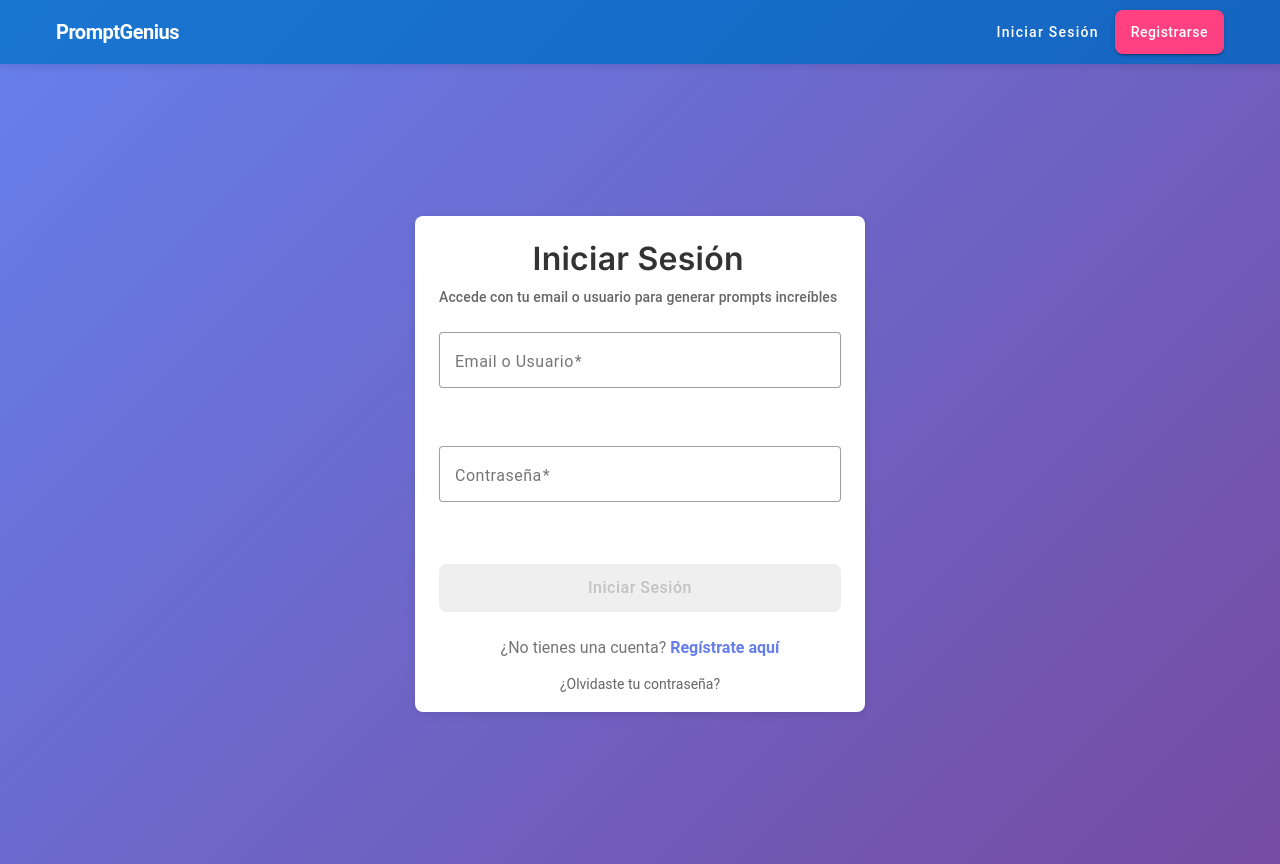
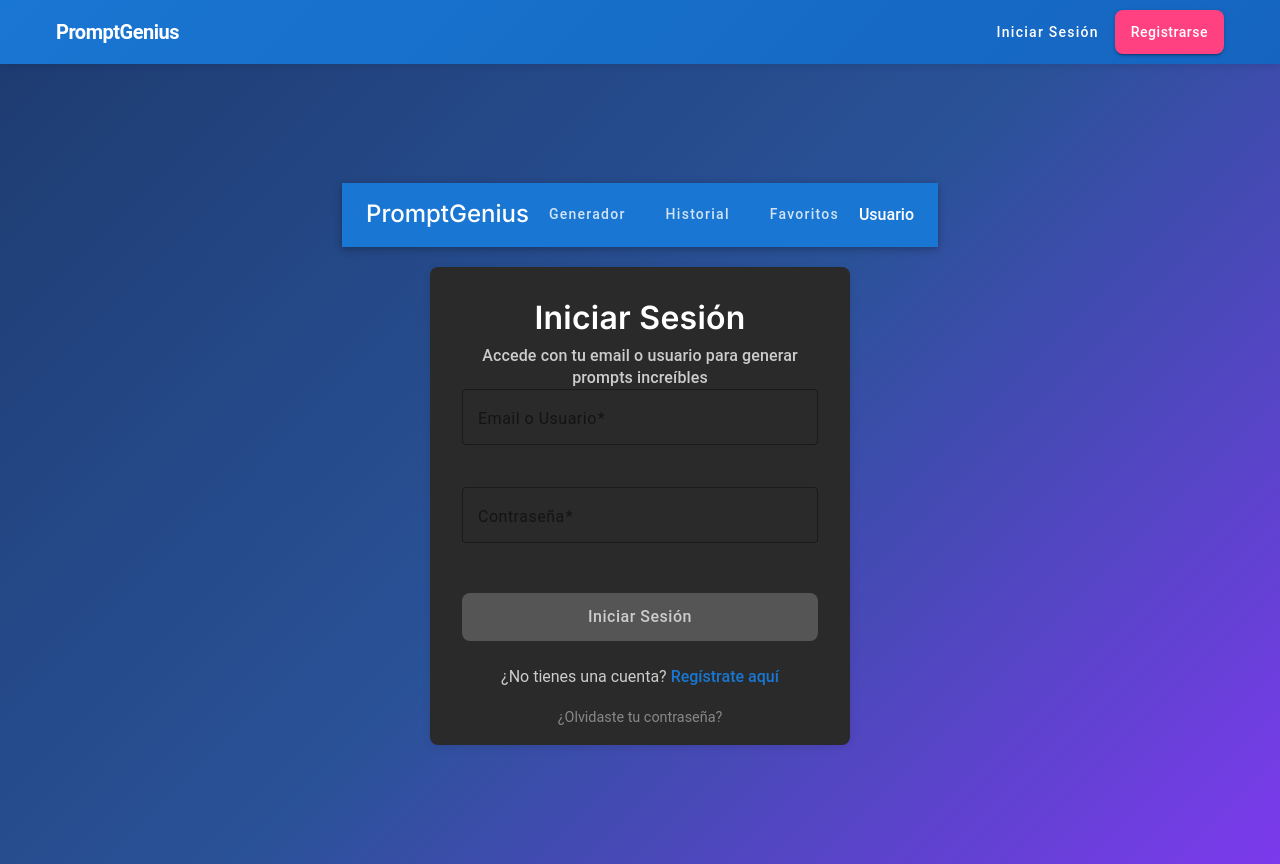
Before and after one commit to Biershoot/SaaS_generador_de_prompts_frontend, an Angular app: page /login in a window 1280 px wide. Built offline with nearby package versions, Linux system fonts and the light colour scheme; no server answers.

Commit message:
feat: agregar header principal solo en la página de login, mantener generador sin header

```diff
--- a/src/app/pages/login/login.component.css
+++ b/src/app/pages/login/login.component.css
@@ -1,91 +1,148 @@
-.auth-container {
-  display: flex;
-  justify-content: center;
-  align-items: center;
-  min-height: 100vh;
-  background: linear-gradient(135deg, #667eea 0%, #764ba2 100%);
-  padding: 20px;
+/* Header principal solo en la página de login */
+.header {
+  background: #1976d2;
+  padding: 0;
+  box-shadow: 0 2px 8px rgba(0,0,0,0.3);
+  position: sticky;
+  top: 0;
+  z-index: 1000;
 }
 
+.header-content {
+  display: flex;
+  align-items: center;
+  justify-content: space-between;
+  padding: 0 24px;
+  height: 64px;
+  max-width: 1200px;
+  margin: 0 auto;
+}
+
+.app-title {
+  font-size: 1.5rem;
+  font-weight: 500;
+  color: white;
+  margin: 0;
+}
+
+.nav-tabs {
+  display: flex;
+  gap: 0;
+}
+
+.nav-tab {
+  display: flex;
+  align-items: center;
+  gap: 6px;
+  padding: 12px 20px;
+  background: transparent;
+  border: none;
+  color: rgba(255, 255, 255, 0.8);
+  cursor: pointer;
+  transition: all 0.2s;
+  font-size: 14px;
+  font-weight: 500;
+}
+
+.nav-tab:hover {
+  background: rgba(255, 255, 255, 0.1);
+  color: white;
+}
+
+.nav-tab.active {
+  background: rgba(255, 255, 255, 0.2);
+  color: white;
+}
+
+.user-menu {
+  display: flex;
+  align-items: center;
+  color: white;
+  font-weight: 500;
+}
+
+/* Contenedor principal */
+.auth-container {
+  min-height: 100vh;
+  background: linear-gradient(135deg, #1e3c72 0%, #2a5298 50%, #7c3aed 100%);
+  display: flex;
+  flex-direction: column;
+  align-items: center;
+  justify-content: center;
+  padding: 20px;
+  font-family: 'Roboto', sans-serif;
+}
+
+/* Tarjeta de login */
 .login-card {
+  background: #2a2a2a;
+  border-radius: 16px;
+  box-shadow: 0 8px 32px rgba(0, 0, 0, 0.3);
   width: 100%;
-  max-width: 450px;
-  margin: 0 auto;
-  box-shadow: 0 10px 30px rgba(0, 0, 0, 0.2);
-  border-radius: 16px;
+  max-width: 420px;
+  margin-top: 20px;
 }
 
 .login-header {
   text-align: center;
-  padding: 24px 24px 0 24px;
+  padding: 32px 32px 0 32px;
+}
+
+.login-title {
+  margin-bottom: 8px;
 }
 
 .title-text {
+  color: white;
+  font-size: 2rem;
+  font-weight: 600;
   margin: 0;
-  color: #333;
-  font-weight: 600;
 }
 
 .login-subtitle {
-  color: #666;
-  margin-top: 8px;
-  font-size: 14px;
+  color: #ccc;
+  font-size: 1rem;
+  margin: 0;
 }
 
 .login-content {
-  padding: 24px;
+  padding: 0 32px 32px 32px;
 }
 
 /* Mensajes de error y éxito */
 .error-message {
+  background: rgba(244, 67, 54, 0.1);
+  border: 1px solid rgba(244, 67, 54, 0.3);
+  border-radius: 8px;
+  padding: 16px;
+  margin-bottom: 24px;
+  color: #f44336;
   display: flex;
   align-items: center;
   gap: 8px;
-  padding: 12px 16px;
-  margin-bottom: 16px;
-  background-color: #ffebee;
-  border: 1px solid #f44336;
-  border-radius: 8px;
-  color: #d32f2f;
-  font-size: 14px;
-  font-weight: 500;
-}
-
-.error-message mat-icon {
-  color: #f44336;
-  font-size: 20px;
-  height: 20px;
-  width: 20px;
 }
 
 .success-message {
+  background: rgba(76, 175, 80, 0.1);
+  border: 1px solid rgba(76, 175, 80, 0.3);
+  border-radius: 8px;
+  padding: 16px;
+  margin-bottom: 24px;
+  color: #4caf50;
   display: flex;
   align-items: center;
   gap: 8px;
-  padding: 12px 16px;
-  margin-bottom: 16px;
-  background-color: #e8f5e8;
-  border: 1px solid #4caf50;
-  border-radius: 8px;
-  color: #2e7d32;
-  font-size: 14px;
-  font-weight: 500;
-}
-
-.success-message mat-icon {
-  color: #4caf50;
-  font-size: 20px;
-  height: 20px;
-  width: 20px;
 }
 
 /* Formulario */
 .auth-form {
-  margin-bottom: 24px;
+  display: flex;
+  flex-direction: column;
+  gap: 20px;
 }
 
 .form-field-container {
-  margin-bottom: 20px;
+  width: 100%;
 }
 
 .full-width {
@@ -94,78 +151,127 @@
 
 .username-field,
 .password-field {
-  margin-bottom: 16px;
+  width: 100%;
 }
 
+/* Botones de acción */
 .auth-actions {
-  margin-top: 24px;
+  margin-top: 8px;
 }
 
 .login-button {
   width: 100%;
   height: 48px;
-  font-size: 16px;
-  font-weight: 600;
-  border-radius: 8px;
-  position: relative;
+  font-size: 1rem;
+  font-weight: 500;
+  background: #1976d2;
+  color: white;
 }
 
-.login-button[disabled] {
-  opacity: 0.6;
+.login-button:disabled {
+  background: #555;
+  color: #ccc;
 }
 
 .loading-icon {
-  animation: spin 1s linear infinite;
-}
-
-@keyframes spin {
-  from { transform: rotate(0deg); }
-  to { transform: rotate(360deg); }
+  margin-right: 8px;
 }
 
 /* Enlaces adicionales */
 .additional-links {
+  margin-top: 24px;
   text-align: center;
-  margin-top: 24px;
 }
 
 .register-link {
-  margin-bottom: 12px;
-  display: block;
+  margin: 0 0 16px 0;
+  color: #ccc;
 }
 
-.register-link .link {
-  color: #667eea;
+.link {
+  color: #1976d2;
   text-decoration: none;
-  font-weight: 600;
+  font-weight: 500;
 }
 
-.register-link .link:hover {
+.link:hover {
   text-decoration: underline;
 }
 
 .forgot-password-link {
-  color: #666;
+  color: #888;
   text-decoration: none;
-  font-size: 14px;
+  font-size: 0.9rem;
 }
 
 .forgot-password-link:hover {
+  color: #ccc;
   text-decoration: underline;
-  color: #333;
 }
 
 /* Responsive */
+@media (max-width: 768px) {
+  .header-content {
+    padding: 0 16px;
+    height: 56px;
+  }
+
+  .app-title {
+    font-size: 1.25rem;
+  }
+
+  .nav-tab {
+    padding: 8px 12px;
+    font-size: 13px;
+  }
+
+  .auth-container {
+    padding: 16px;
+  }
+
+  .login-card {
+    margin-top: 16px;
+  }
+
+  .login-header {
+    padding: 24px 24px 0 24px;
+  }
+
+  .title-text {
+    font-size: 1.75rem;
+  }
+
+  .login-content {
+    padding: 0 24px 24px 24px;
+  }
+}
+
 @media (max-width: 480px) {
+  .header-content {
+    padding: 0 12px;
+  }
+
+  .nav-tabs {
+    display: none;
+  }
+
   .auth-container {
     padding: 12px;
   }
 
   .login-card {
-    margin: 0;
+    margin-top: 12px;
+  }
+
+  .login-header {
+    padding: 20px 20px 0 20px;
+  }
+
+  .title-text {
+    font-size: 1.5rem;
   }
 
   .login-content {
-    padding: 20px;
+    padding: 0 20px 20px 20px;
   }
 }
--- a/src/app/pages/login/login.component.html
+++ b/src/app/pages/login/login.component.html
@@ -1,4 +1,27 @@
 <div class="auth-container">
+  <!-- Header principal solo en la página de login -->
+  <div class="header">
+    <div class="header-content">
+      <h1 class="app-title">PromptGenius</h1>
+
+      <nav class="nav-tabs">
+        <button mat-button class="nav-tab">
+          Generador
+        </button>
+        <button mat-button class="nav-tab">
+          Historial
+        </button>
+        <button mat-button class="nav-tab">
+          Favoritos
+        </button>
+      </nav>
+
+      <div class="user-menu">
+        Usuario
+      </div>
+    </div>
+  </div>
+
   <mat-card class="login-card">
     <mat-card-header class="login-header">
       <mat-card-title class="login-title">
```
